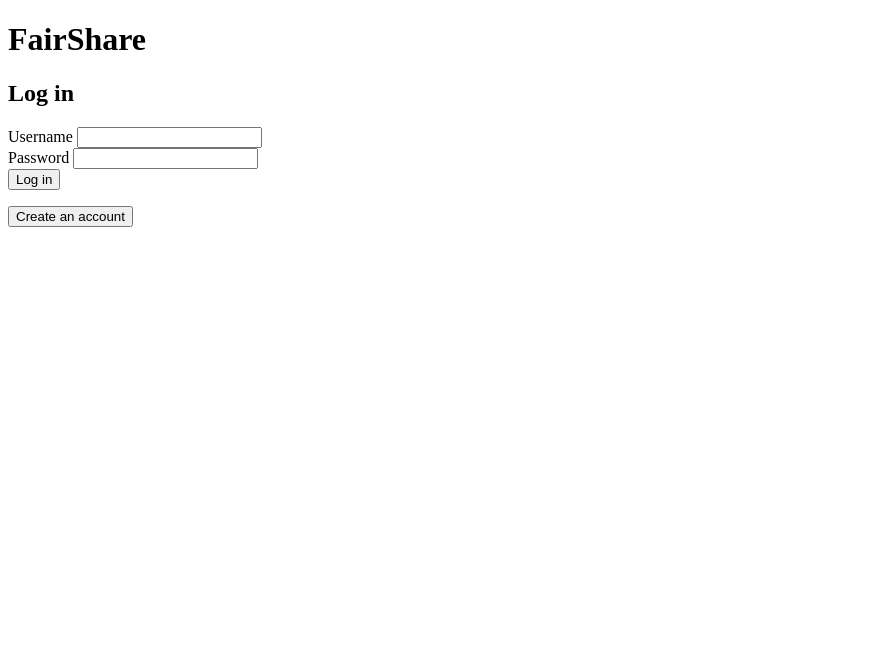
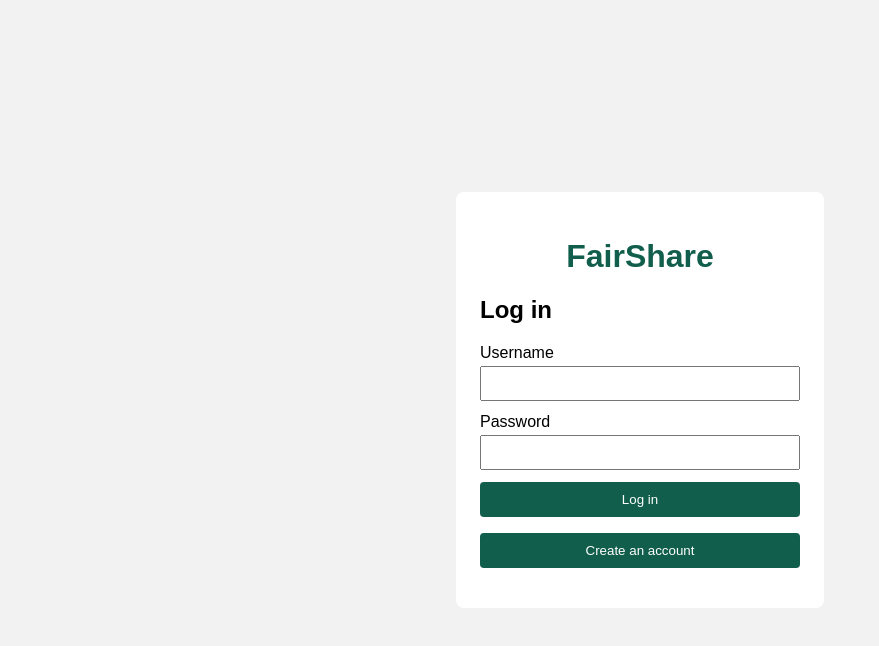
Before and after one commit to DivitP/FairShare, a React (Vite) app: page / in a window 1280 px wide. Shown: the top 646 px of the page, without its empty margins (0-879 px from the left). Built offline with nearby package versions, Linux system fonts and the light colour scheme.

Commit message:
added color and better formatting in css file

```diff
--- a/App.jsx
+++ b/App.jsx
@@ -2,6 +2,7 @@ import React from 'react'
 import ReactDOM from 'react-dom/client'
 import Signup from './Signup'
 import Login from './Login'
+import './styles.css'
 
 export default function App() {
   const [page, setPage] = React.useState('login')
--- a/styles.css
+++ b/styles.css
@@ -8,28 +8,29 @@ body {
 }
 
 #root {
-  box-sizing: border-box;
-  width: min(360px, 90vw);
+  width: 320px;
   padding: 24px;
   background: white;
   border-radius: 8px;
 }
 
-label { display: block; }
+h1 {
+  text-align: center;
+  color: #105e4b;
+}
 
 input {
   box-sizing: border-box;
   width: 100%;
-  padding: 10px;
-  margin: 6px 0 16px;
+  padding: 8px;
+  margin: 4px 0 12px;
 }
 
 button {
   width: 100%;
-  padding: 12px;
+  padding: 10px;
   background: #105e4b;
   color: white;
   border: none;
   border-radius: 4px;
-  cursor: pointer;
 }
```
